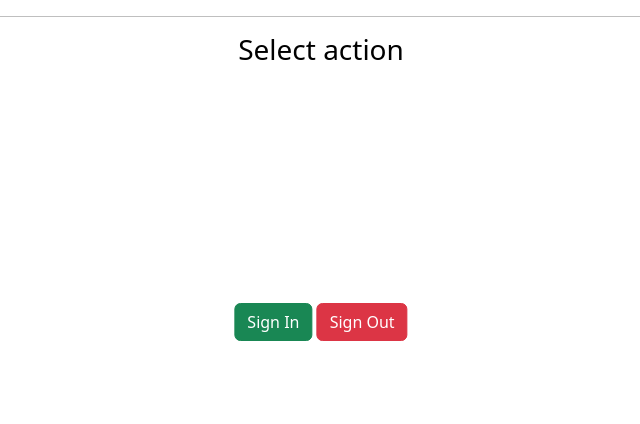
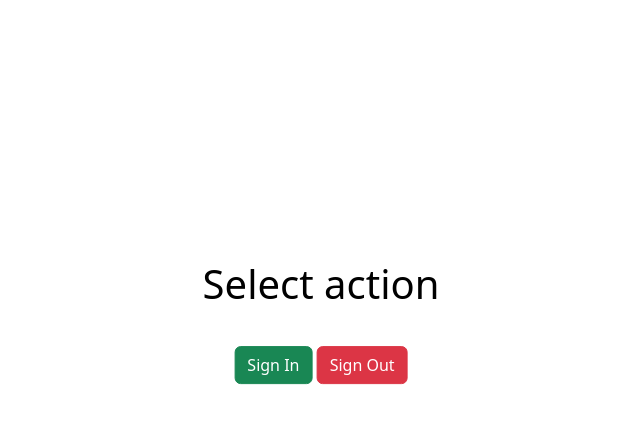
Before and after one commit to bhotw/354_attendance, a Flask app: page / in a window 1280 px wide. Shown: the part 78-502 px from the top of the page, without its empty margins (319-959 px from the left). Run offline with Flask 3, Linux system fonts and the light colour scheme.

Commit message:
more tuning one the same stuff

```diff
--- a/templates/base.html
+++ b/templates/base.html
@@ -35,7 +35,7 @@
     </nav>
     <div style="text-align:center; margin: auto; color: #000000; width: 100%">
 
-        <hr>
+
         <div class="content">
 
            {% block content %}
--- a/templates/home.html
+++ b/templates/home.html
@@ -1,10 +1,17 @@
 {% extends 'base.html' %}
 
 {% block content %}
+          <style>
+        .bottom-three {
+           margin-bottom: 1cm;
+        }
+        </style>
 
-        <h3> Select action </h3>
 
         <div class="position-absolute top-50 start-50 translate-middle">
+
+            <h1> Select action </h1>
+            <p class="bottom-three"> </p>
                <div class="align-middle" class="btn-group btn-group-lg col-6" role="group" aria-label="Sign In and Sing Out">
                   <button type="button" class="btn btn-success" onclick="location.href = '/sign_in';">Sign In</button>
                   <button type="button" class="btn btn-danger" onclick="location.href = '/sign_out';">Sign Out</button>
--- a/templates/register.html
+++ b/templates/register.html
@@ -9,6 +9,10 @@
     }
     </style>
     <div class="row g-3 align-items-center">
+      <H1> Registration </H1>
+      <p class="bottom-three"> </p>
+      <p class="bottom-three"> </p>
+      <p> Only a mentor can register new member. It will ask for their ID.</p>
       <div class="col-auto">
         <label for="fullname" class="form-control-lg">Full Name :</label>
         <p class="bottom-three"> </p>
```
